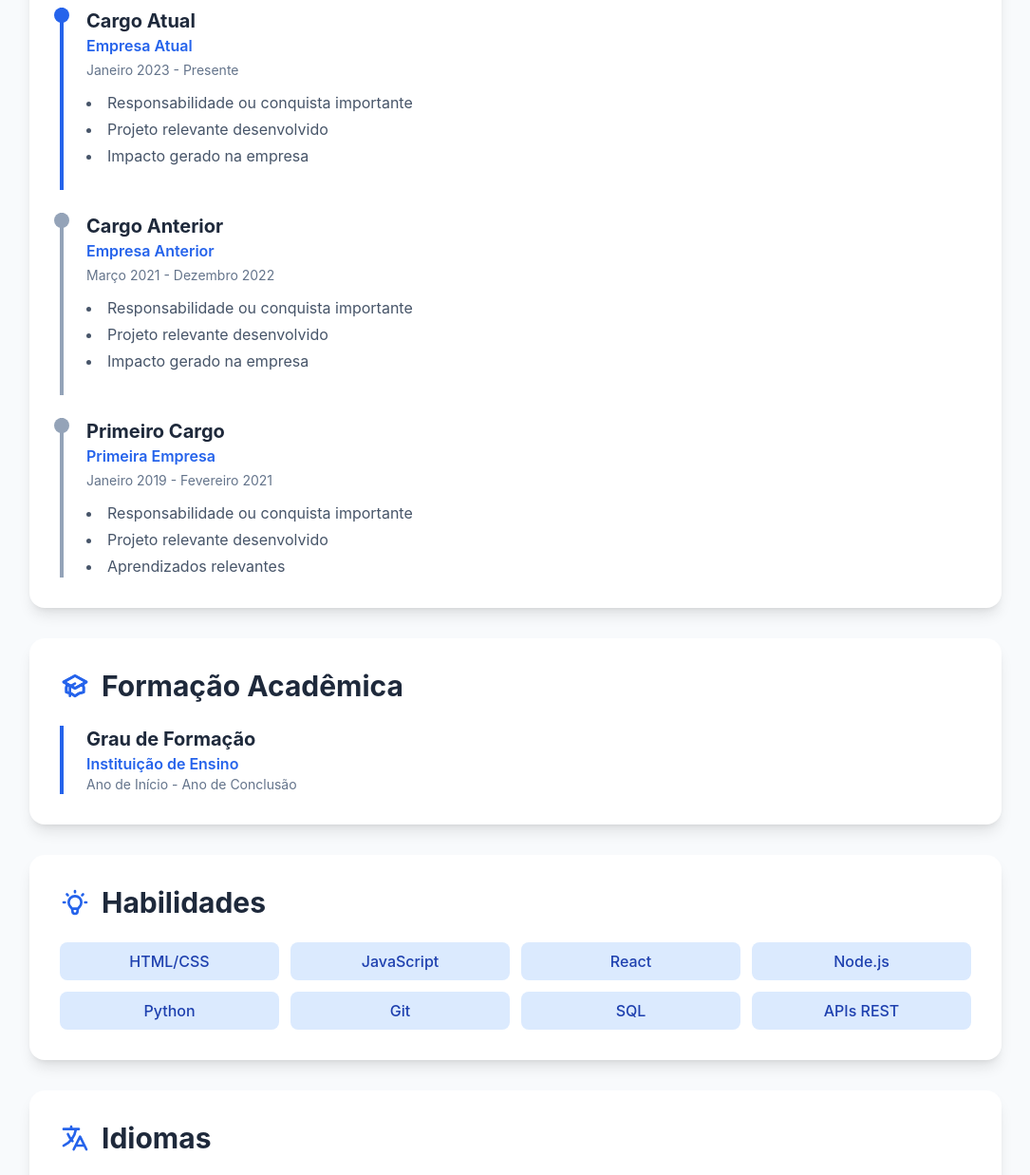
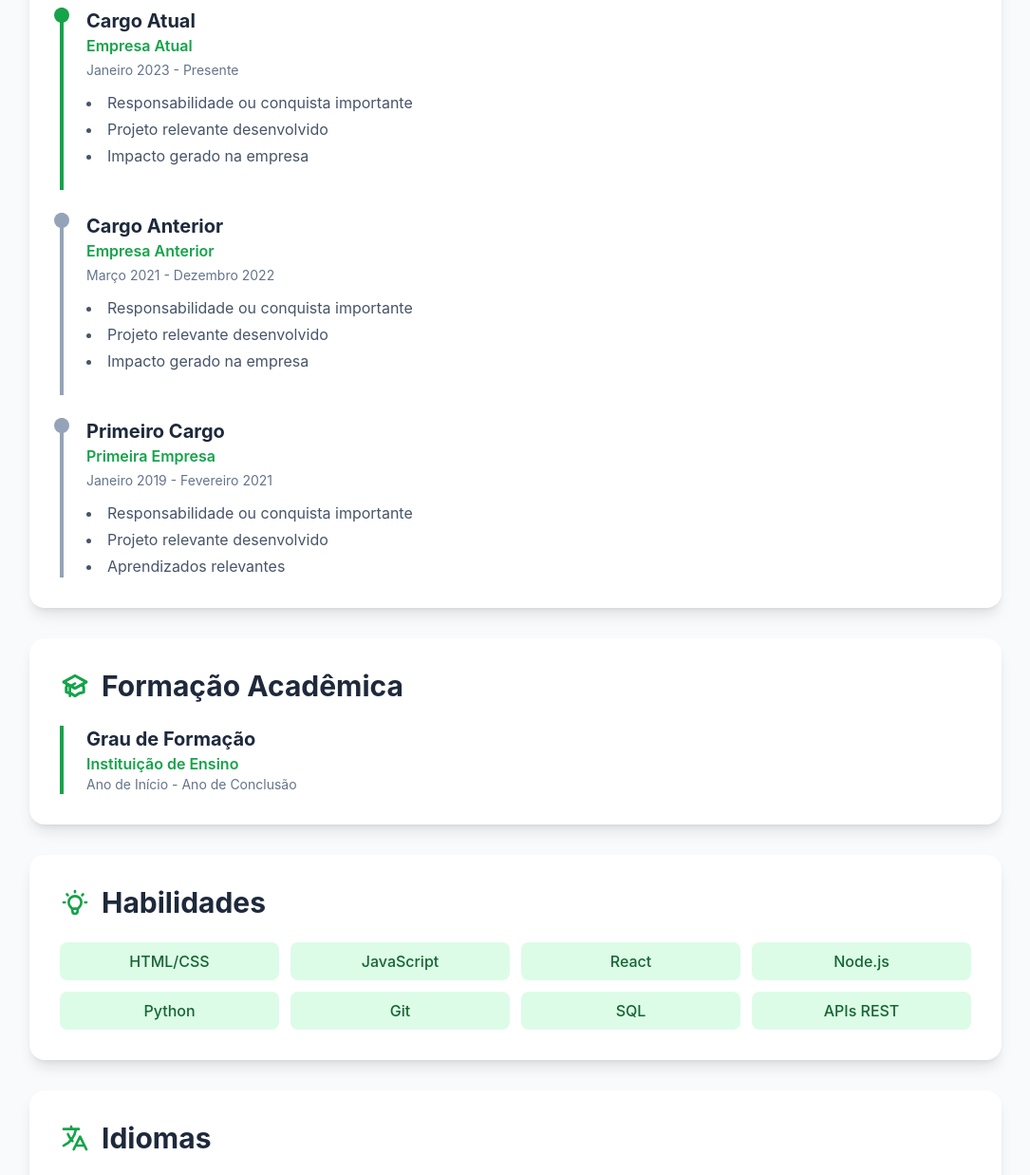
Before and after one commit to NicolasTechEVO/NicolasTechEVO.github.io, a plain HTML site: page index.html in a window 1280 px wide. Shown: the part 620-1857 px from the top of the page at 95% size, without its empty margins (97-1182 px from the left). Drawn offline with nearby package versions, Linux system fonts and the light colour scheme.

Commit message:
update theme colors and personal information in index.html

```diff
--- a/index.html
+++ b/index.html
@@ -32,7 +32,7 @@
 </head>
 <body class="bg-slate-50 dark:bg-slate-900 transition-colors duration-300">
     <!-- Toggle Theme Button -->
-    <button id="themeToggle" class="fixed top-4 right-4 z-50 p-3 rounded-full bg-blue-600 hover:bg-blue-700 text-white shadow-lg transition-all duration-300 hover:scale-110">
+    <button id="themeToggle" class="fixed top-4 right-4 z-50 p-3 rounded-full bg-green-600 hover:bg-green-700 text-white shadow-lg transition-all duration-300 hover:scale-110">
         <svg id="sunIcon" class="w-6 h-6 hidden" fill="none" stroke="currentColor" viewBox="0 0 24 24">
             <path stroke-linecap="round" stroke-linejoin="round" stroke-width="2" d="M12 3v1m0 16v1m9-9h-1M4 12H3m15.364 6.364l-.707-.707M6.343 6.343l-.707-.707m12.728 0l-.707.707M6.343 17.657l-.707.707M16 12a4 4 0 11-8 0 4 4 0 018 0z"></path>
         </svg>
@@ -45,7 +45,7 @@
         <div class="max-w-5xl mx-auto">
             <!-- Header Card -->
             <div class="bg-white dark:bg-slate-800 rounded-2xl shadow-xl overflow-hidden mb-8 transform transition-all duration-300 hover:shadow-2xl">
-                <div class="bg-gradient-to-r from-blue-600 to-blue-800 dark:from-blue-700 dark:to-blue-900 px-8 py-12 sm:px-12">
+                <div class="bg-gradient-to-r from-green-600 to-green-800 dark:from-green-700 dark:to-green-900 px-8 py-12 sm:px-12">
                     <div class="flex flex-col sm:flex-row items-center gap-8">
                         <!-- Foto -->
                         <div class="flex-shrink-0">
@@ -54,8 +54,8 @@
 
                         <!-- Informações Principais -->
                         <div class="flex-1 text-center sm:text-left">
-                            <h1 class="text-4xl sm:text-5xl font-bold text-white mb-2">Seu Nome</h1>
-                            <p class="text-xl text-blue-100 mb-6">Sua Profissão</p>
+                            <h1 class="text-4xl sm:text-5xl font-bold text-white mb-2">Nicolas Malmann</h1>
+                            <p class="text-xl text-green-100 mb-6">Sua Profissão</p>
 
                             <!-- Contatos -->
                             <div class="flex flex-col sm:flex-row gap-4 text-white">
@@ -63,19 +63,19 @@
                                     <svg class="w-5 h-5" fill="none" stroke="currentColor" viewBox="0 0 24 24">
                                         <path stroke-linecap="round" stroke-linejoin="round" stroke-width="2" d="M3 8l7.89 5.26a2 2 0 002.22 0L21 8M5 19h14a2 2 0 002-2V7a2 2 0 00-2-2H5a2 2 0 00-2 2v10a2 2 0 002 2z"></path>
                                     </svg>
-                                    <a href="mailto:seu.email@exemplo.com" class="hover:text-blue-200 transition-colors">seu.email@exemplo.com</a>
+                                    <a href="mailto:seu.email@exemplo.com" class="hover:text-green-200 transition-colors">malmannknecht@gmail.com</a>
                                 </div>
                                 <div class="flex items-center justify-center sm:justify-start gap-2">
                                     <svg class="w-5 h-5" fill="none" stroke="currentColor" viewBox="0 0 24 24">
                                         <path stroke-linecap="round" stroke-linejoin="round" stroke-width="2" d="M3 5a2 2 0 012-2h3.28a1 1 0 01.948.684l1.498 4.493a1 1 0 01-.502 1.21l-2.257 1.13a11.042 11.042 0 005.516 5.516l1.13-2.257a1 1 0 011.21-.502l4.493 1.498a1 1 0 01.684.949V19a2 2 0 01-2 2h-1C9.716 21 3 14.284 3 6V5z"></path>
                                     </svg>
-                                    <a href="tel:+5511999999999" class="hover:text-blue-200 transition-colors">(11) 99999-9999</a>
+                                    <a href="tel:+5511999999999" class="hover:text-green-200 transition-colors">(47) 99778-2895</a>
                                 </div>
                                 <div class="flex items-center justify-center sm:justify-start gap-2">
                                     <svg class="w-5 h-5" fill="currentColor" viewBox="0 0 24 24">
                                         <path d="M19 0h-14c-2.761 0-5 2.239-5 5v14c0 2.761 2.239 5 5 5h14c2.762 0 5-2.239 5-5v-14c0-2.761-2.238-5-5-5zm-11 19h-3v-11h3v11zm-1.5-12.268c-.966 0-1.75-.79-1.75-1.764s.784-1.764 1.75-1.764 1.75.79 1.75 1.764-.783 1.764-1.75 1.764zm13.5 12.268h-3v-5.604c0-3.368-4-3.113-4 0v5.604h-3v-11h3v1.765c1.396-2.586 7-2.777 7 2.476v6.759z"/>
                                     </svg>
-                                    <a href="https://www.linkedin.com/in/seu-perfil" target="_blank" class="hover:text-blue-200 transition-colors">linkedin.com/in/seu-perfil</a>
+                                    <a href="https://www.linkedin.com/in/seu-perfil" target="_blank" class="hover:text-green-200 transition-colors">linkedin.com/in/seu-perfil</a>
                                 </div>
                             </div>
                         </div>
@@ -86,7 +86,7 @@
             <!-- Sobre Mim -->
             <div class="bg-white dark:bg-slate-800 rounded-2xl shadow-lg p-8 mb-8 transform transition-all duration-300 hover:shadow-xl">
                 <h2 class="text-3xl font-bold text-slate-800 dark:text-white mb-4 flex items-center gap-3">
-                    <svg class="w-8 h-8 text-blue-600 dark:text-blue-400" fill="none" stroke="currentColor" viewBox="0 0 24 24">
+                    <svg class="w-8 h-8 text-green-600 dark:text-green-400" fill="none" stroke="currentColor" viewBox="0 0 24 24">
                         <path stroke-linecap="round" stroke-linejoin="round" stroke-width="2" d="M16 7a4 4 0 11-8 0 4 4 0 018 0zM12 14a7 7 0 00-7 7h14a7 7 0 00-7-7z"></path>
                     </svg>
                     Sobre Mim
@@ -100,7 +100,7 @@
             <!-- Experiências Profissionais -->
             <div class="bg-white dark:bg-slate-800 rounded-2xl shadow-lg p-8 mb-8 transform transition-all duration-300 hover:shadow-xl">
                 <h2 class="text-3xl font-bold text-slate-800 dark:text-white mb-6 flex items-center gap-3">
-                    <svg class="w-8 h-8 text-blue-600 dark:text-blue-400" fill="none" stroke="currentColor" viewBox="0 0 24 24">
+                    <svg class="w-8 h-8 text-green-600 dark:text-green-400" fill="none" stroke="currentColor" viewBox="0 0 24 24">
                         <path stroke-linecap="round" stroke-linejoin="round" stroke-width="2" d="M21 13.255A23.931 23.931 0 0112 15c-3.183 0-6.22-.62-9-1.745M16 6V4a2 2 0 00-2-2h-4a2 2 0 00-2 2v2m4 6h.01M5 20h14a2 2 0 002-2V8a2 2 0 00-2-2H5a2 2 0 00-2 2v10a2 2 0 002 2z"></path>
                     </svg>
                     Experiência Profissional
@@ -108,10 +108,10 @@
 
                 <div class="space-y-6">
                     <!-- Experiência 1 -->
-                    <div class="border-l-4 border-blue-600 dark:border-blue-400 pl-6 pb-6 relative">
-                        <div class="absolute w-4 h-4 bg-blue-600 dark:bg-blue-400 rounded-full -left-[10px] top-0"></div>
+                    <div class="border-l-4 border-green-600 dark:border-green-400 pl-6 pb-6 relative">
+                        <div class="absolute w-4 h-4 bg-green-600 dark:bg-green-400 rounded-full -left-[10px] top-0"></div>
                         <h3 class="text-xl font-bold text-slate-800 dark:text-white">Cargo Atual</h3>
-                        <p class="text-blue-600 dark:text-blue-400 font-semibold mb-1">Empresa Atual</p>
+                        <p class="text-green-600 dark:text-green-400 font-semibold mb-1">Empresa Atual</p>
                         <p class="text-slate-500 dark:text-slate-400 text-sm mb-3">Janeiro 2023 - Presente</p>
                         <ul class="list-disc list-inside text-slate-600 dark:text-slate-300 space-y-1">
                             <li>Responsabilidade ou conquista importante</li>
@@ -124,7 +124,7 @@
                     <div class="border-l-4 border-slate-400 dark:border-slate-600 pl-6 pb-6 relative">
                         <div class="absolute w-4 h-4 bg-slate-400 dark:bg-slate-600 rounded-full -left-[10px] top-0"></div>
                         <h3 class="text-xl font-bold text-slate-800 dark:text-white">Cargo Anterior</h3>
-                        <p class="text-blue-600 dark:text-blue-400 font-semibold mb-1">Empresa Anterior</p>
+                        <p class="text-green-600 dark:text-green-400 font-semibold mb-1">Empresa Anterior</p>
                         <p class="text-slate-500 dark:text-slate-400 text-sm mb-3">Março 2021 - Dezembro 2022</p>
                         <ul class="list-disc list-inside text-slate-600 dark:text-slate-300 space-y-1">
                             <li>Responsabilidade ou conquista importante</li>
@@ -137,7 +137,7 @@
                     <div class="border-l-4 border-slate-400 dark:border-slate-600 pl-6 relative">
                         <div class="absolute w-4 h-4 bg-slate-400 dark:bg-slate-600 rounded-full -left-[10px] top-0"></div>
                         <h3 class="text-xl font-bold text-slate-800 dark:text-white">Primeiro Cargo</h3>
-                        <p class="text-blue-600 dark:text-blue-400 font-semibold mb-1">Primeira Empresa</p>
+                        <p class="text-green-600 dark:text-green-400 font-semibold mb-1">Primeira Empresa</p>
                         <p class="text-slate-500 dark:text-slate-400 text-sm mb-3">Janeiro 2019 - Fevereiro 2021</p>
                         <ul class="list-disc list-inside text-slate-600 dark:text-slate-300 space-y-1">
                             <li>Responsabilidade ou conquista importante</li>
@@ -151,7 +151,7 @@
             <!-- Formação Acadêmica -->
             <div class="bg-white dark:bg-slate-800 rounded-2xl shadow-lg p-8 mb-8 transform transition-all duration-300 hover:shadow-xl">
                 <h2 class="text-3xl font-bold text-slate-800 dark:text-white mb-6 flex items-center gap-3">
-                    <svg class="w-8 h-8 text-blue-600 dark:text-blue-400" fill="none" stroke="currentColor" viewBox="0 0 24 24">
+                    <svg class="w-8 h-8 text-green-600 dark:text-green-400" fill="none" stroke="currentColor" viewBox="0 0 24 24">
                         <path stroke-linecap="round" stroke-linejoin="round" stroke-width="2" d="M12 14l9-5-9-5-9 5 9 5z"></path>
                         <path stroke-linecap="round" stroke-linejoin="round" stroke-width="2" d="M12 14l6.16-3.422a12.083 12.083 0 01.665 6.479A11.952 11.952 0 0012 20.055a11.952 11.952 0 00-6.824-2.998 12.078 12.078 0 01.665-6.479L12 14z"></path>
                         <path stroke-linecap="round" stroke-linejoin="round" stroke-width="2" d="M12 14l9-5-9-5-9 5 9 5zm0 0l6.16-3.422a12.083 12.083 0 01.665 6.479A11.952 11.952 0 0012 20.055a11.952 11.952 0 00-6.824-2.998 12.078 12.078 0 01.665-6.479L12 14zm-4 6v-7.5l4-2.222"></path>
@@ -160,9 +160,9 @@
                 </h2>
 
                 <div class="space-y-4">
-                    <div class="border-l-4 border-blue-600 dark:border-blue-400 pl-6">
+                    <div class="border-l-4 border-green-600 dark:border-green-400 pl-6">
                         <h3 class="text-xl font-bold text-slate-800 dark:text-white">Grau de Formação</h3>
-                        <p class="text-blue-600 dark:text-blue-400 font-semibold">Instituição de Ensino</p>
+                        <p class="text-green-600 dark:text-green-400 font-semibold">Instituição de Ensino</p>
                         <p class="text-slate-500 dark:text-slate-400 text-sm">Ano de Início - Ano de Conclusão</p>
                     </div>
                 </div>
@@ -171,28 +171,28 @@
             <!-- Habilidades -->
             <div class="bg-white dark:bg-slate-800 rounded-2xl shadow-lg p-8 mb-8 transform transition-all duration-300 hover:shadow-xl">
                 <h2 class="text-3xl font-bold text-slate-800 dark:text-white mb-6 flex items-center gap-3">
-                    <svg class="w-8 h-8 text-blue-600 dark:text-blue-400" fill="none" stroke="currentColor" viewBox="0 0 24 24">
+                    <svg class="w-8 h-8 text-green-600 dark:text-green-400" fill="none" stroke="currentColor" viewBox="0 0 24 24">
                         <path stroke-linecap="round" stroke-linejoin="round" stroke-width="2" d="M9.663 17h4.673M12 3v1m6.364 1.636l-.707.707M21 12h-1M4 12H3m3.343-5.657l-.707-.707m2.828 9.9a5 5 0 117.072 0l-.548.547A3.374 3.374 0 0014 18.469V19a2 2 0 11-4 0v-.531c0-.895-.356-1.754-.988-2.386l-.548-.547z"></path>
                     </svg>
                     Habilidades
                 </h2>
 
                 <div class="grid grid-cols-2 sm:grid-cols-3 md:grid-cols-4 gap-3">
-                    <span class="px-4 py-2 bg-blue-100 dark:bg-blue-900 text-blue-800 dark:text-blue-200 rounded-lg text-center font-medium hover:scale-105 transition-transform">HTML/CSS</span>
-                    <span class="px-4 py-2 bg-blue-100 dark:bg-blue-900 text-blue-800 dark:text-blue-200 rounded-lg text-center font-medium hover:scale-105 transition-transform">JavaScript</span>
-                    <span class="px-4 py-2 bg-blue-100 dark:bg-blue-900 text-blue-800 dark:text-blue-200 rounded-lg text-center font-medium hover:scale-105 transition-transform">React</span>
-                    <span class="px-4 py-2 bg-blue-100 dark:bg-blue-900 text-blue-800 dark:text-blue-200 rounded-lg text-center font-medium hover:scale-105 transition-transform">Node.js</span>
-                    <span class="px-4 py-2 bg-blue-100 dark:bg-blue-900 text-blue-800 dark:text-blue-200 rounded-lg text-center font-medium hover:scale-105 transition-transform">Python</span>
-                    <span class="px-4 py-2 bg-blue-100 dark:bg-blue-900 text-blue-800 dark:text-blue-200 rounded-lg text-center font-medium hover:scale-105 transition-transform">Git</span>
-                    <span class="px-4 py-2 bg-blue-100 dark:bg-blue-900 text-blue-800 dark:text-blue-200 rounded-lg text-center font-medium hover:scale-105 transition-transform">SQL</span>
-                    <span class="px-4 py-2 bg-blue-100 dark:bg-blue-900 text-blue-800 dark:text-blue-200 rounded-lg text-center font-medium hover:scale-105 transition-transform">APIs REST</span>
+                    <span class="px-4 py-2 bg-green-100 dark:bg-green-900 text-green-800 dark:text-green-200 rounded-lg text-center font-medium hover:scale-105 transition-transform">HTML/CSS</span>
+                    <span class="px-4 py-2 bg-green-100 dark:bg-green-900 text-green-800 dark:text-green-200 rounded-lg text-center font-medium hover:scale-105 transition-transform">JavaScript</span>
+                    <span class="px-4 py-2 bg-green-100 dark:bg-green-900 text-green-800 dark:text-green-200 rounded-lg text-center font-medium hover:scale-105 transition-transform">React</span>
+                    <span class="px-4 py-2 bg-green-100 dark:bg-green-900 text-green-800 dark:text-green-200 rounded-lg text-center font-medium hover:scale-105 transition-transform">Node.js</span>
+                    <span class="px-4 py-2 bg-green-100 dark:bg-green-900 text-green-800 dark:text-green-200 rounded-lg text-center font-medium hover:scale-105 transition-transform">Python</span>
+                    <span class="px-4 py-2 bg-green-100 dark:bg-green-900 text-green-800 dark:text-green-200 rounded-lg text-center font-medium hover:scale-105 transition-transform">Git</span>
+                    <span class="px-4 py-2 bg-green-100 dark:bg-green-900 text-green-800 dark:text-green-200 rounded-lg text-center font-medium hover:scale-105 transition-transform">SQL</span>
+                    <span class="px-4 py-2 bg-green-100 dark:bg-green-900 text-green-800 dark:text-green-200 rounded-lg text-center font-medium hover:scale-105 transition-transform">APIs REST</span>
                 </div>
             </div>
 
             <!-- Idiomas -->
             <div class="bg-white dark:bg-slate-800 rounded-2xl shadow-lg p-8 transform transition-all duration-300 hover:shadow-xl">
                 <h2 class="text-3xl font-bold text-slate-800 dark:text-white mb-6 flex items-center gap-3">
-                    <svg class="w-8 h-8 text-blue-600 dark:text-blue-400" fill="none" stroke="currentColor" viewBox="0 0 24 24">
+                    <svg class="w-8 h-8 text-green-600 dark:text-green-400" fill="none" stroke="currentColor" viewBox="0 0 24 24">
                         <path stroke-linecap="round" stroke-linejoin="round" stroke-width="2" d="M3 5h12M9 3v2m1.048 9.5A18.022 18.022 0 016.412 9m6.088 9h7M11 21l5-10 5 10M12.751 5C11.783 10.77 8.07 15.61 3 18.129"></path>
                     </svg>
                     Idiomas
```
Also changed, not shown: foto.png.
